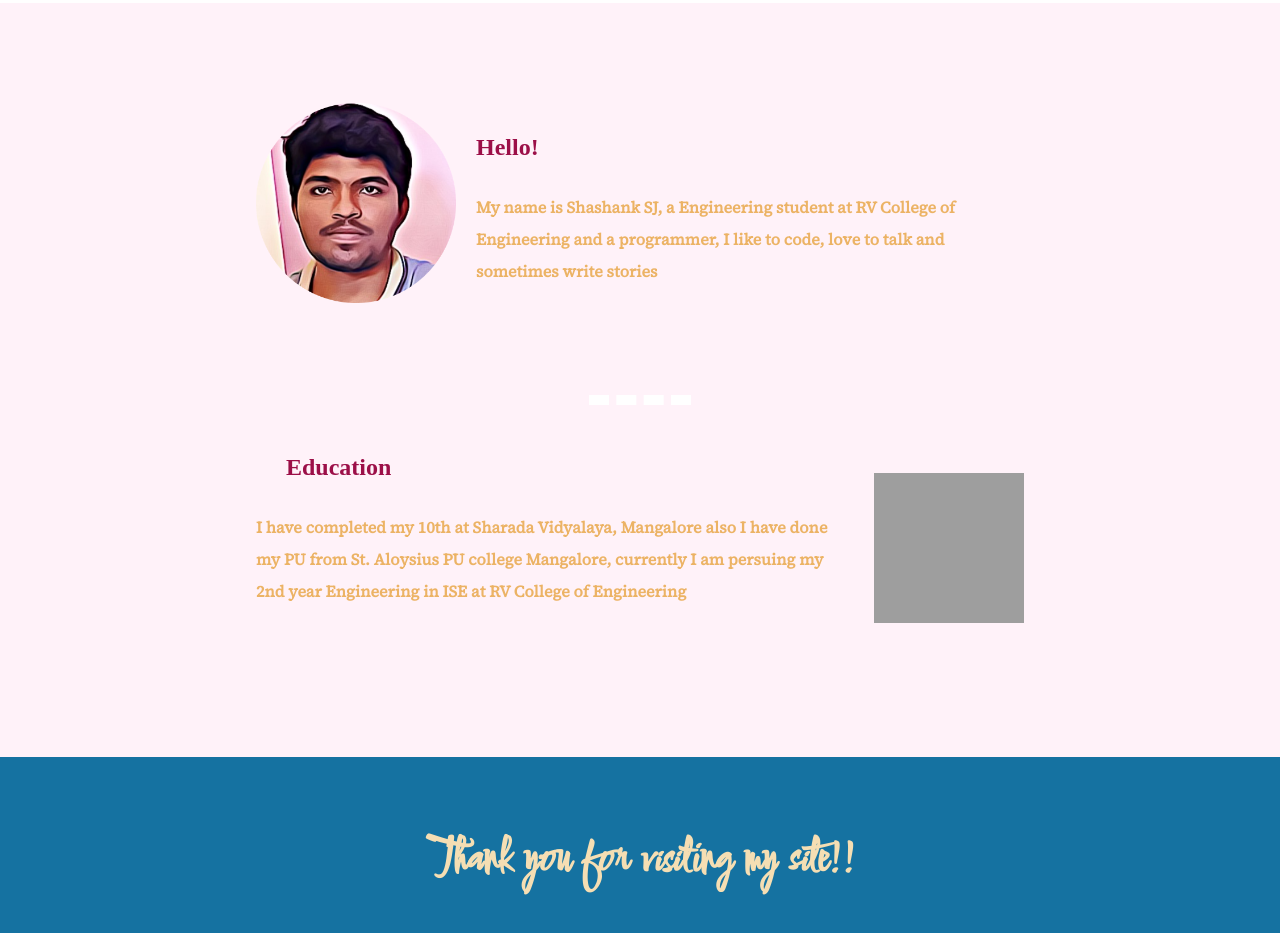
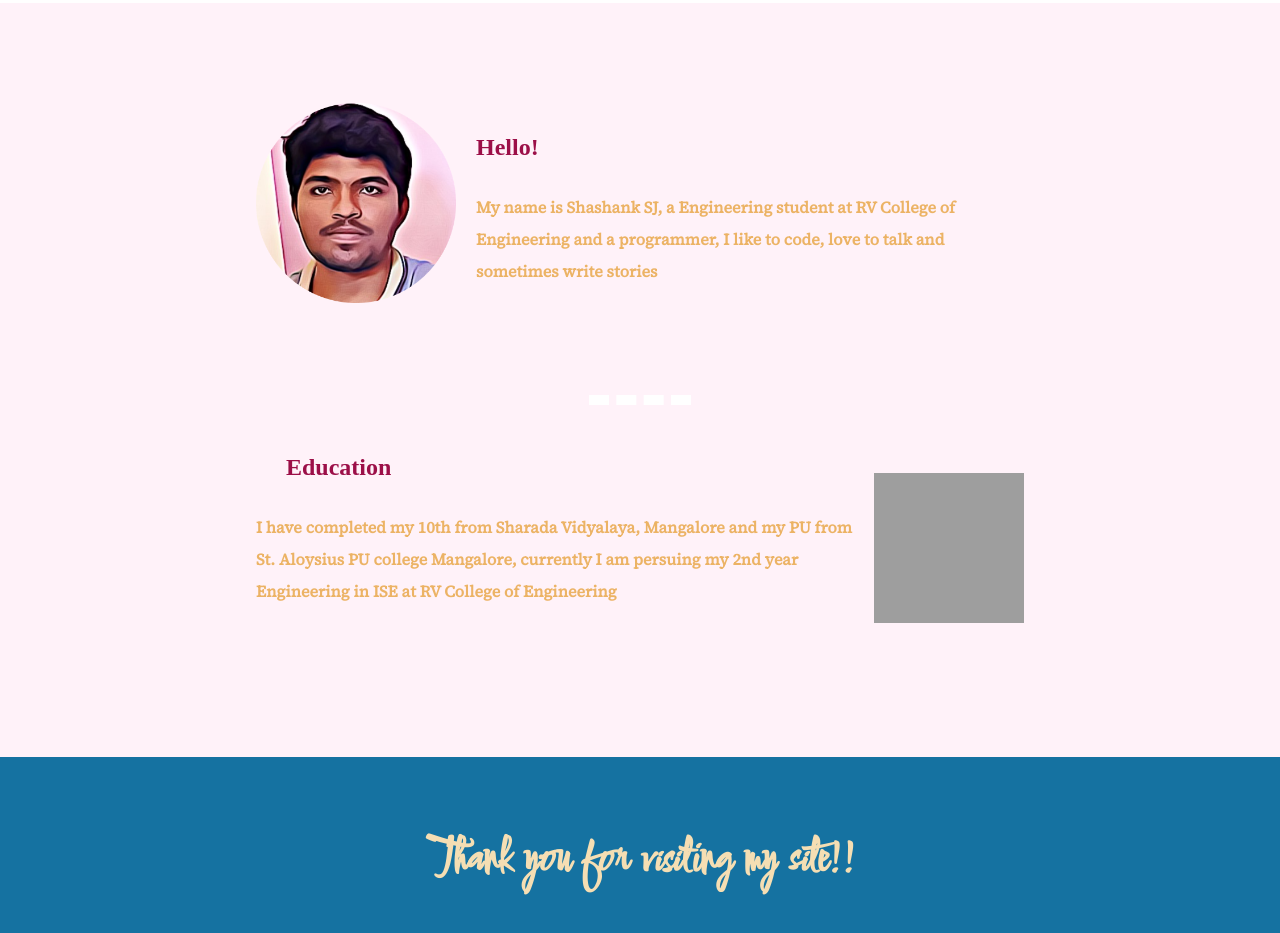
Before and after one commit to shashanksjSSJ/cv, a plain HTML site: page index.html in a window 1280 px wide. Shown: the part 703-1636 px from the top of the page. Drawn offline with Linux system fonts and the light colour scheme; grey boxes are pictures that could not be loaded; a web font is replaced by a local one.

Commit message:
updated index.html

```diff
--- a/index.html
+++ b/index.html
@@ -30,7 +30,7 @@
 
             <img class="eduimage" src="https://cdn-icons.flaticon.com/png/512/3227/premium/3227053.png?token=exp=1643370813~hmac=0ccf6756778fe54de94c0d97597bc009" alt="book-image">
             <h2 class="word">Education</h2>
-            <p><strong>I have completed my 10th at Sharada Vidyalaya, Mangalore also I have done my PU from St. Aloysius PU college Mangalore, currently I am persuing my 2nd year Engineering in ISE at RV College of Engineering</strong></p>
+            <p><strong>I have completed my 10th from Sharada Vidyalaya, Mangalore and my PU from St. Aloysius PU college Mangalore, currently I am persuing my 2nd year Engineering in ISE at RV College of Engineering</strong></p>
         </div>
         <div class="footer">
             <h1 class="thank">Thank you for visiting my site!!</h1>
```
